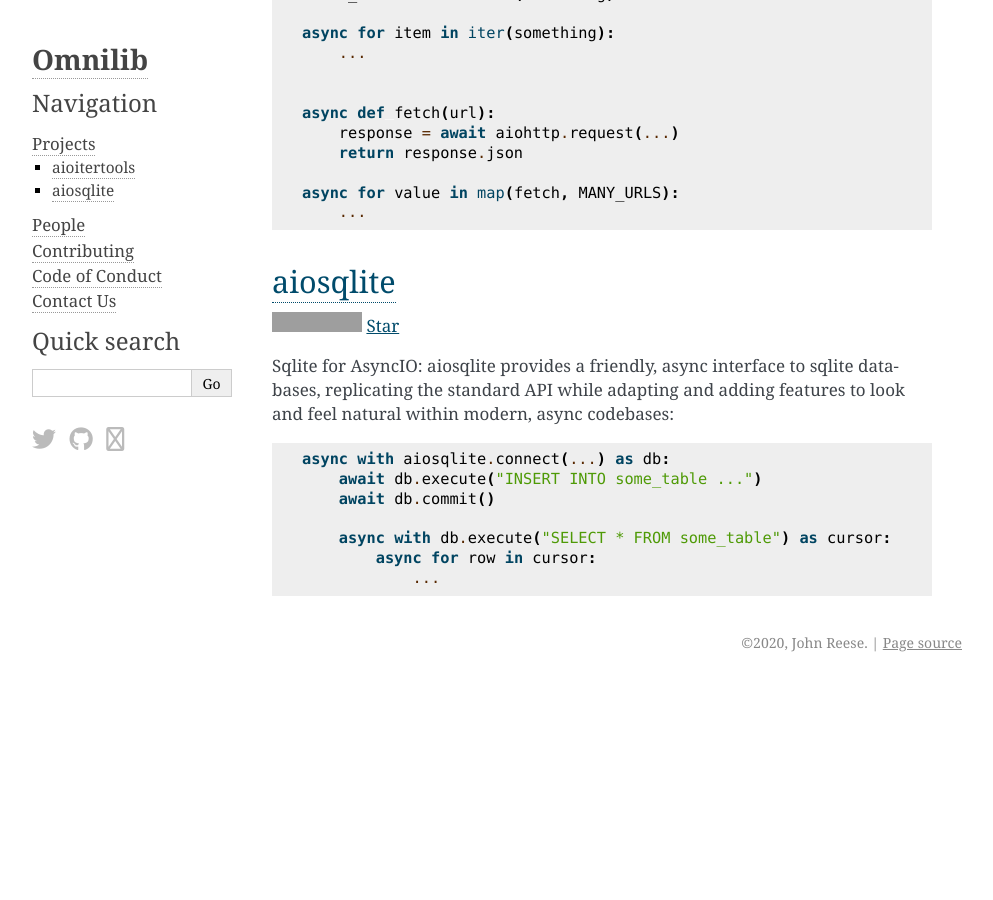
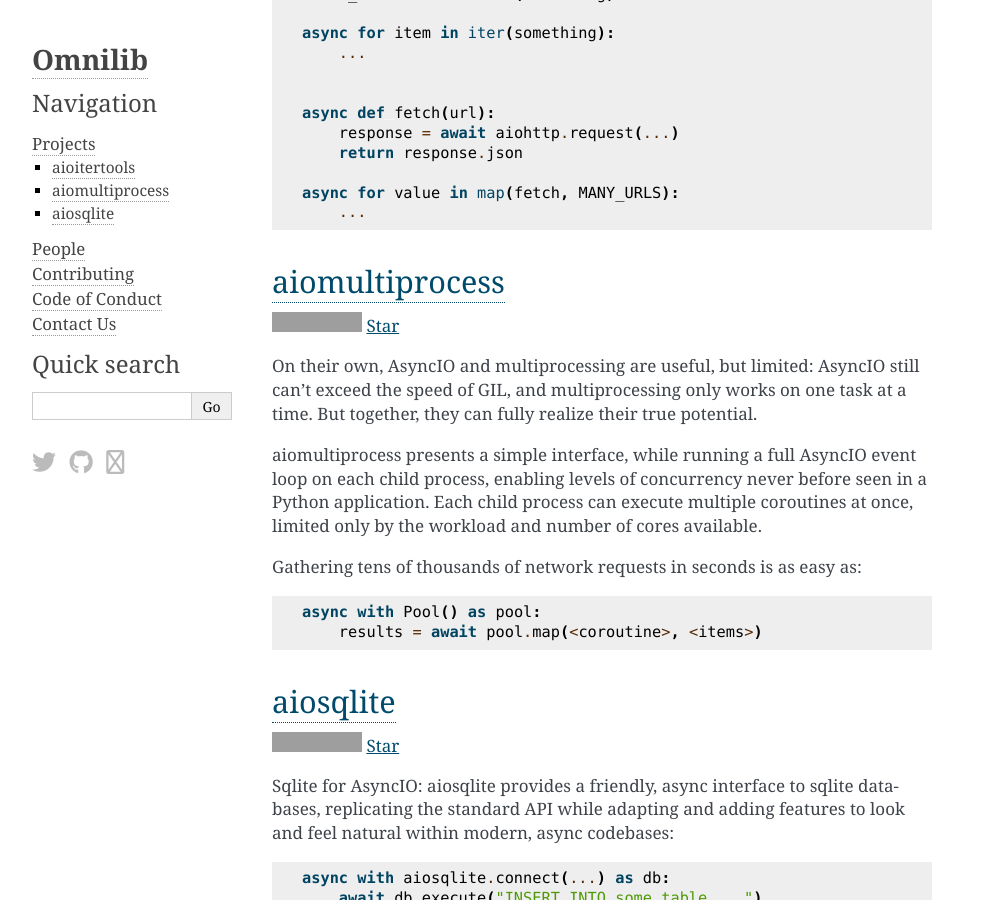
Before and after one commit to omnilib/omnilib-site, a Sphinx documentation site: the page built from source/projects.rst, in a window 1280 px wide and 900 px high, scrolled down 428 px. Shown: the whole window, without its empty margins (148-1141 px from the left). Built offline with Sphinx 7.4.7, drawn with Linux system fonts in a browser that asks for light colours; nearby versions of some CDN libraries; before the commit the page ends 1110 px from its top, so only the background shows below that; grey boxes are pictures that could not be loaded.

Commit message:
Add aiomultiprocess

```diff
--- a/source/contributors.rst
+++ b/source/contributors.rst
@@ -2,11 +2,13 @@
 * Alexander Lyon
 * Alexey Simuskov
 * Bryan Forbes
+* Daniel Ip
 * dark0ghost
 * DevilXD
 * Dima Tisnek
 * dmitrypolo
 * Grigi
+* HJK
 * John Reese
 * Justin Kula
 * Linus Lewandowski
@@ -16,9 +18,11 @@
 * pyup.io bot
 * Richard Schwab
 * Simon Willison
+* smheidrich
 * Stanislas
 * tat2grl85
 * Tim Hatch
 * Vladimir Solomatin
 * Vladislav Yarmak
+* x1ah
 * Zsolt Dollenstein
--- a/source/index.rst
+++ b/source/index.rst
@@ -11,6 +11,7 @@
 --------
 
 * :ref:`project-aioitertools` — itertools and more for AsyncIO
+* :ref:`project-aiomultiprocess` — Take modern Python to the next level of performance.
 * :ref:`project-aiosqlite` — Friendly, async interface to sqlite databases
 
 
--- a/source/projects.rst
+++ b/source/projects.rst
@@ -17,7 +17,11 @@
     data-size="small" data-show-count="true"
     aria-label="Star omnilib/aioitertools on GitHub">Star</a>
 
-itertools and more for AsyncIO: aioitertools shadows the standard library whenever possible to provide asynchronous version of the modules and functions you already know. It’s fully compatible with standard iterators and async iterators alike, giving you one unified, familiar interface for interacting with iterable objects:
+itertools and more for AsyncIO: aioitertools shadows the standard library
+whenever possible to provide asynchronous version of the modules and functions
+you already know. It’s fully compatible with standard iterators and async
+iterators alike, giving you one unified, familiar interface for interacting
+with iterable objects:
 
 .. code-block:: python3
 
@@ -36,6 +40,36 @@
 
     async for value in map(fetch, MANY_URLS):
         ...
+
+
+.. _project-aiomultiprocess:
+
+`aiomultiprocess <https://aiomultiprocess.omnilib.dev>`_
+--------------------------------------------------------
+
+.. raw:: html
+
+    <a alt="aioitertools on PyPI" href="https://pypi.org/project/aiomultiprocess">
+    <img src="https://img.shields.io/pypi/v/aiomultiprocess.svg"/></a>
+    <a class="github-button" href="https://github.com/omnilib/aiomultiprocess"
+    data-size="small" data-show-count="true"
+    aria-label="Star omnilib/aiomultiprocess on GitHub">Star</a>
+
+On their own, AsyncIO and multiprocessing are useful, but limited: AsyncIO
+still can't exceed the speed of GIL, and multiprocessing only works on one task
+at a time. But together, they can fully realize their true potential.
+
+aiomultiprocess presents a simple interface, while running a full AsyncIO event
+loop on each child process, enabling levels of concurrency never before seen in
+a Python application. Each child process can execute multiple coroutines at
+once, limited only by the workload and number of cores available.
+
+Gathering tens of thousands of network requests in seconds is as easy as:
+
+.. code-block:: python3
+
+    async with Pool() as pool:
+        results = await pool.map(<coroutine>, <items>)
 
 
 .. _project-aiosqlite:
```
